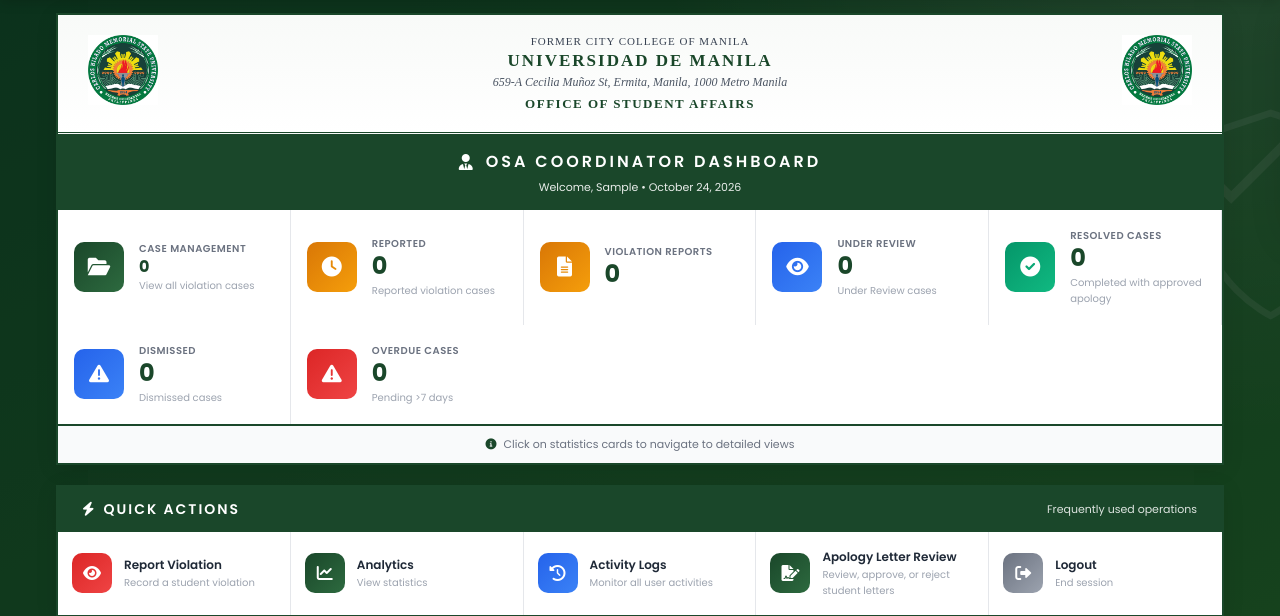
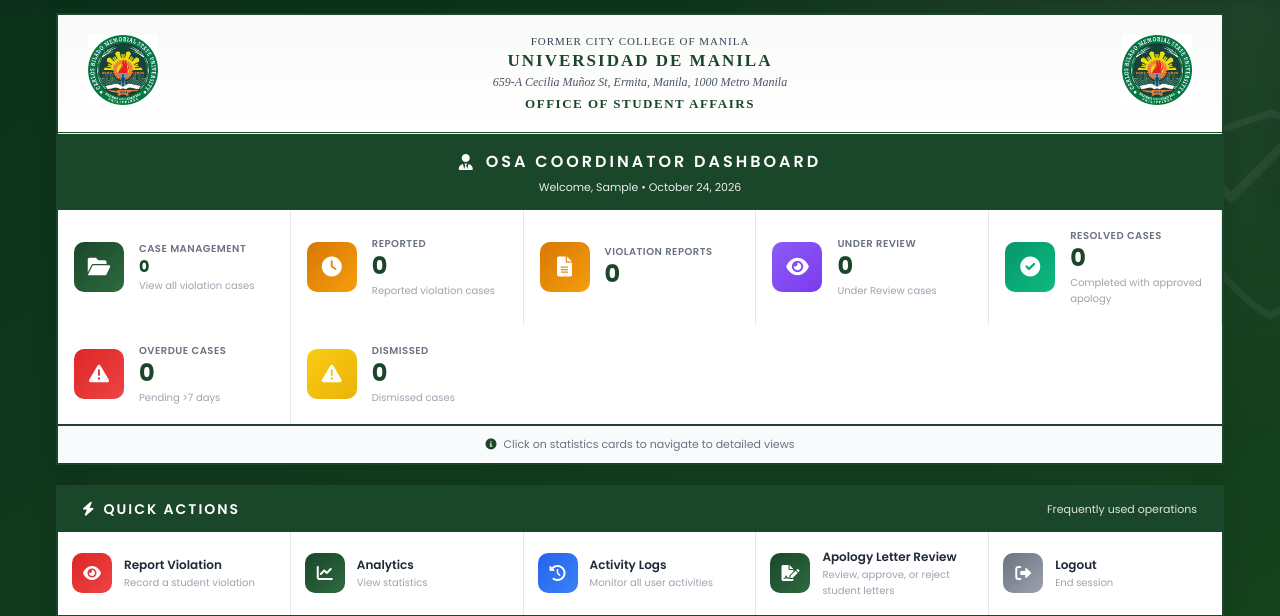
Before and after one commit to y0ckbee/office-of-student-affairs-management-system, a Django app: page /faculty/dashboard/ in a window 1280 px wide. Shown: the part 67-683 px from the top of the page. Run offline with Django 5.2, Linux system fonts and the light colour scheme; the visitor is signed in with stand-in values (Sample User, id 1); data comes from the database, SQL or seed files in the repository; data that the repository does not hold is empty.

Commit message:
Added color-only adjustment coordinator templates

```diff
--- a/violations/templates/violations/osa_coordinator/dashboard.html
+++ b/violations/templates/violations/osa_coordinator/dashboard.html
@@ -427,7 +427,7 @@
 
                 <a href="{% url 'violations:faculty_case_management' %}?status=under_review"
                     class="stat-card stat-card-link">
-                    <div class="stat-icon stat-icon-info">
+                    <div class="stat-icon stat-icon-violet">
                         <i class="fas fa-eye"></i>
                     </div>
                     <div class="stat-content">
@@ -449,18 +449,6 @@
                     </div>
                 </a>
 
-                <a href="{% url 'violations:faculty_case_management' %}?status=dismissed"
-                    class="stat-card stat-card-link">
-                    <div class="stat-icon stat-icon-info">
-                        <i class="fas fa-exclamation-triangle"></i>
-                    </div>
-                    <div class="stat-content">
-                        <span class="stat-label">Dismissed</span>
-                        <span class="stat-value">{{ stats.dismissed|default:'0' }}</span>
-                        <span class="stat-desc">Dismissed cases</span>
-                    </div>
-                </a>
-
                 <a href="{% url 'violations:faculty_case_management' %}?status=overdue"
                     class="stat-card stat-card-link">
                     <div class="stat-icon stat-icon-danger">
@@ -470,6 +458,18 @@
                         <span class="stat-label">Overdue Cases</span>
                         <span class="stat-value">{{ stats.overdue|default:'0' }}</span>
                         <span class="stat-desc">Pending >7 days</span>
+                    </div>
+                </a>
+
+                <a href="{% url 'violations:faculty_case_management' %}?status=dismissed"
+                    class="stat-card stat-card-link">
+                    <div class="stat-icon stat-icon-yellow">
+                        <i class="fas fa-exclamation-triangle"></i>
+                    </div>
+                    <div class="stat-content">
+                        <span class="stat-label">Dismissed</span>
+                        <span class="stat-value">{{ stats.dismissed|default:'0' }}</span>
+                        <span class="stat-desc">Dismissed cases</span>
                     </div>
                 </a>
             </div>
@@ -846,6 +846,16 @@
             color: #ffffff;
         }
 
+        .stat-icon-violet {
+            background: linear-gradient(135deg, #8b5cf6 0%, #7c3aed 100%);
+            color: #ffffff;
+        }
+
+        .stat-icon-yellow {
+            background: linear-gradient(135deg, #facc15 0%, #eab308 100%);
+            color: #ffffff;
+        }
+
         .stat-icon-warning {
             background: linear-gradient(135deg, #d97706 0%, #f59e0b 100%);
             color: #ffffff;
```
Also changed, not shown: violations/templates/violations/osa_coordinator/case_management.html (+13 -9 lines).
